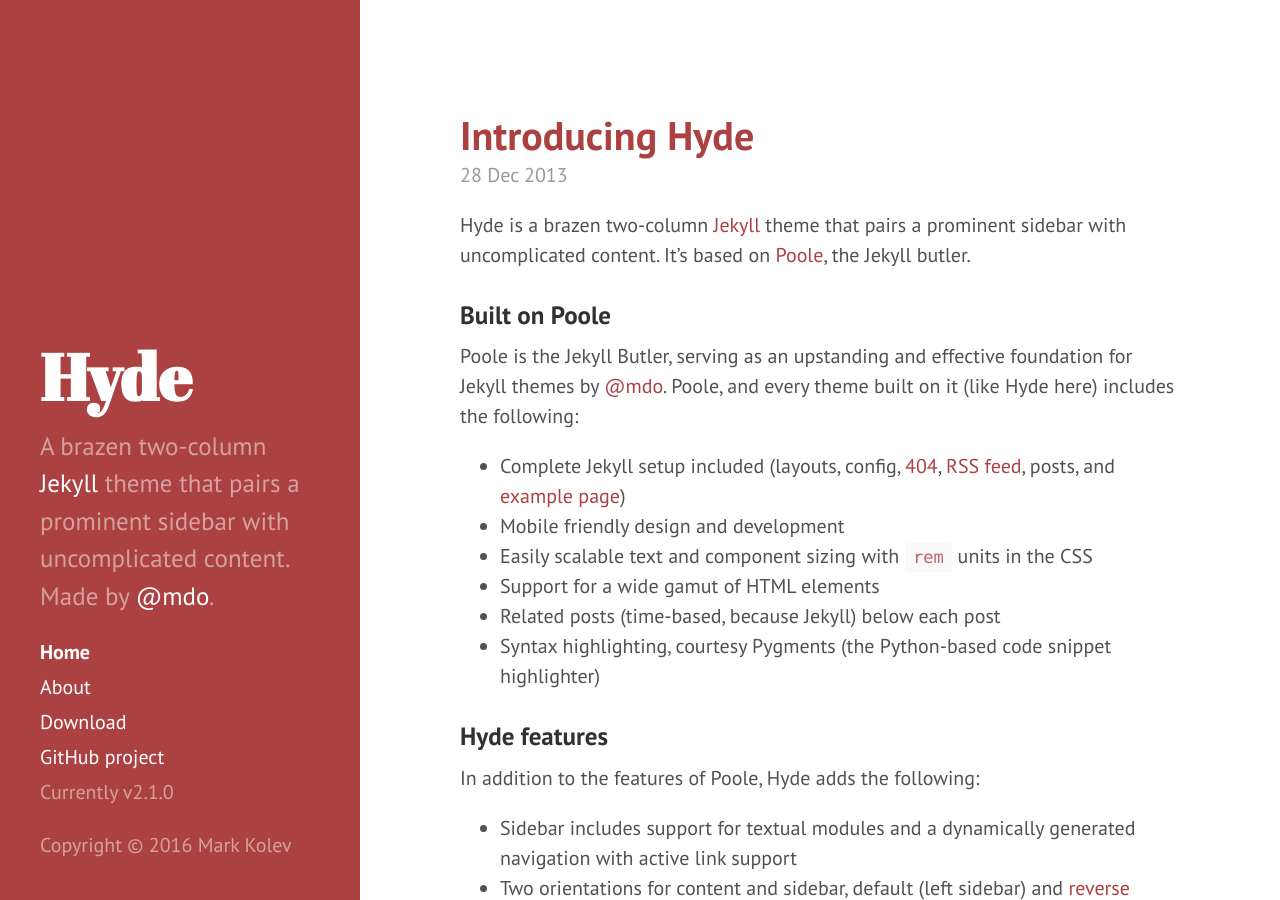
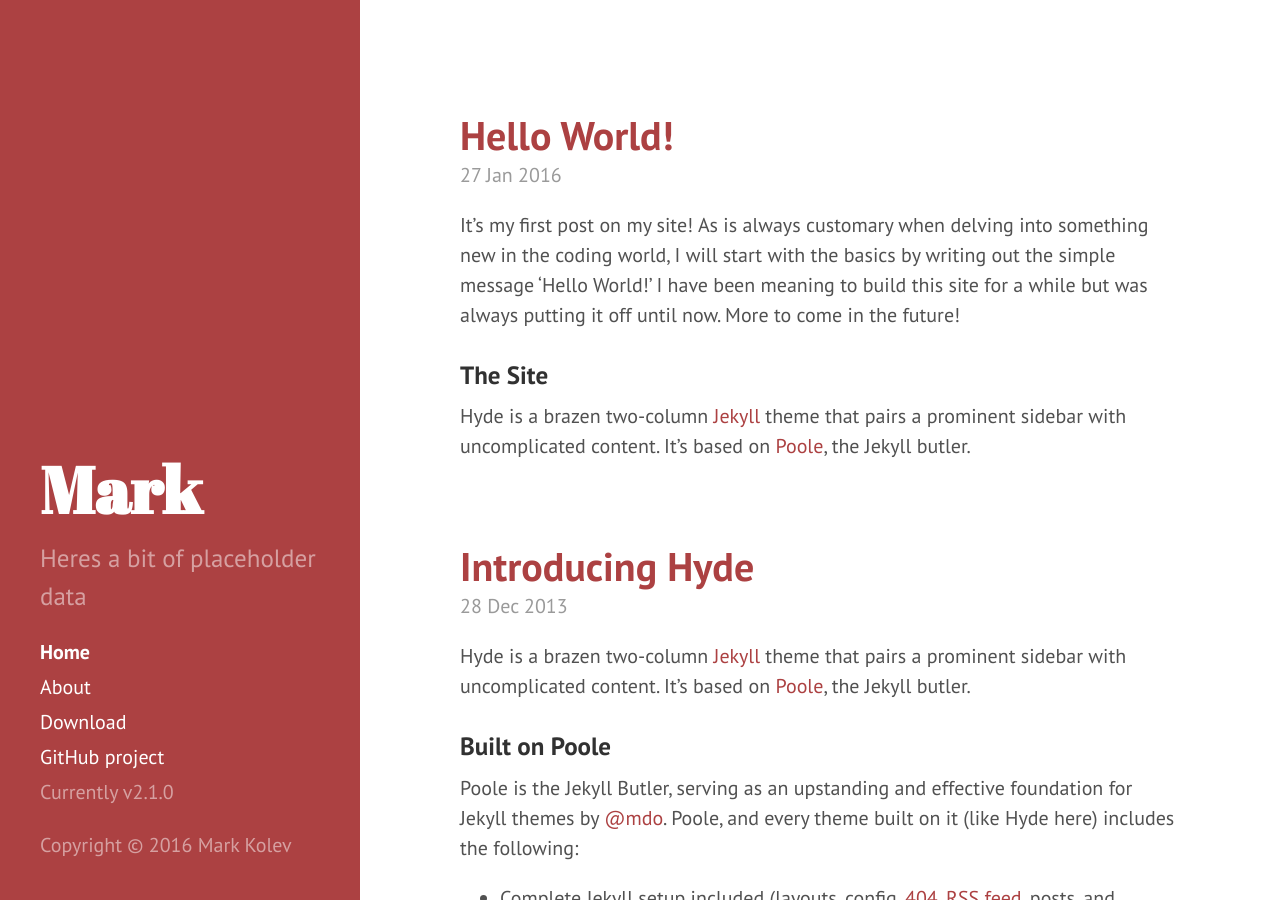
Before and after one commit to mnkolev/MarkSite, a Jekyll site: the page built from index.html, in a window 1280 px wide and 900 px high. Built offline with Jekyll 4.4.1, drawn with Linux system fonts in a browser that asks for light colours; Markdown is read by kramdown in place of the engine named in the settings; the list of posts is cut into pages by our own code.

Commit message:
First post added

```diff
--- a/_config.yml
+++ b/_config.yml
@@ -7,9 +7,9 @@ permalink:        pretty
 
 
 # Setup
-title:            Hyde
-tagline:          'A Jekyll theme'
-description:      'A brazen two-column <a href="http://jekyllrb.com" target="_blank">Jekyll</a> theme that pairs a prominent sidebar with uncomplicated content. Made by <a href="https://twitter.com/mdo" target="_blank">@mdo</a>.'
+title:            Mark
+tagline:          'Welcome to my Website!'
+description:      'Heres a bit of placeholder data'
 url:              http://hyde.getpoole.com
 baseurl:          /
 
--- /dev/null
+++ b/_posts/2016-01-27-Test.md
@@ -0,0 +1,10 @@
+---
+layout: post
+title: Hello World!
+---
+
+It's my first post on my site! As is always customary when delving into something new in the coding world, I will start with the basics by writing out the simple message 'Hello World!' I have been meaning to build this site for a while but was always putting it off until now. More to come in the future!
+
+### The Site
+
+Hyde is a brazen two-column [Jekyll](http://jekyllrb.com) theme that pairs a prominent sidebar with uncomplicated content. It's based on [Poole](http://getpoole.com), the Jekyll butler.
```
